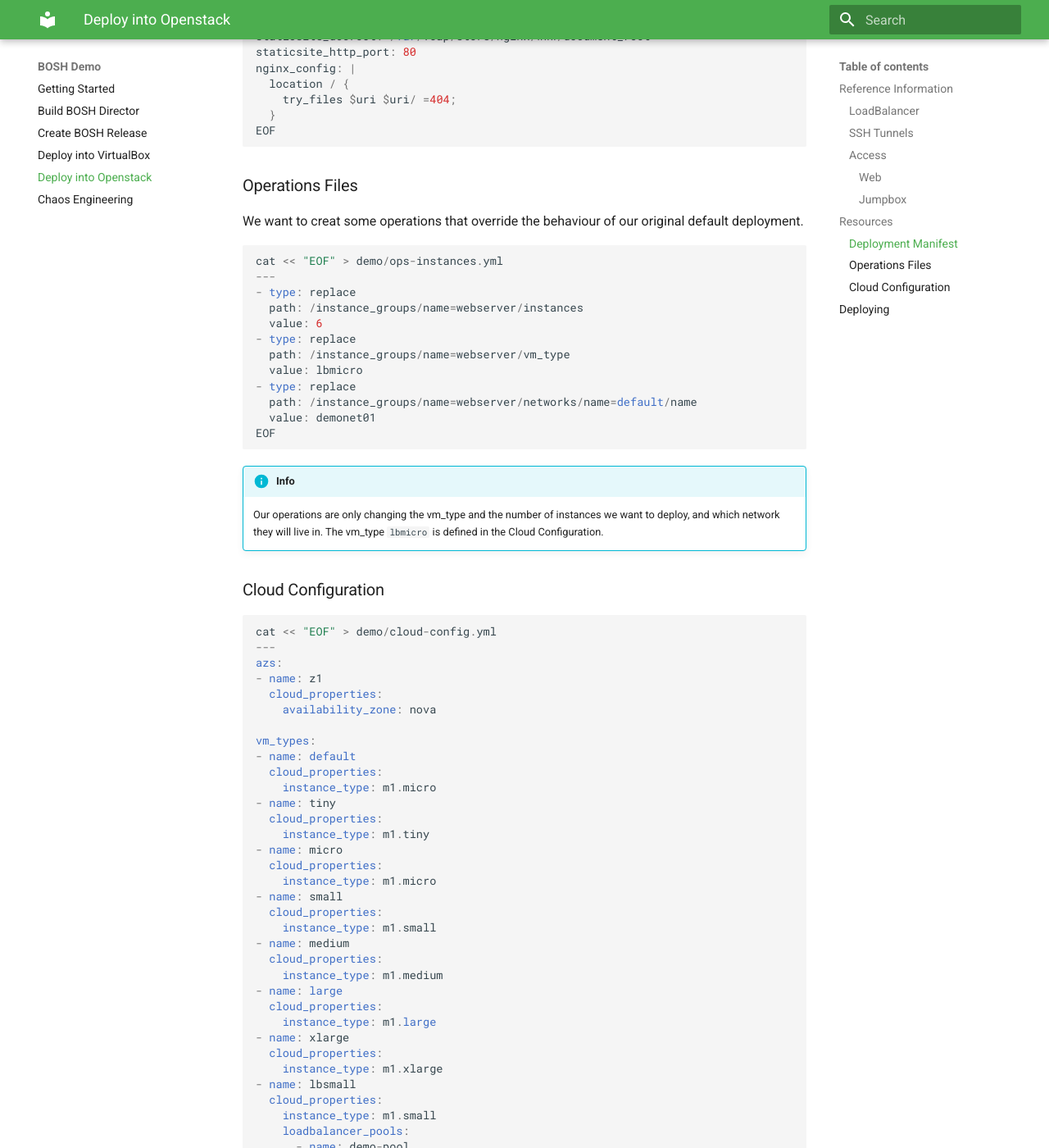
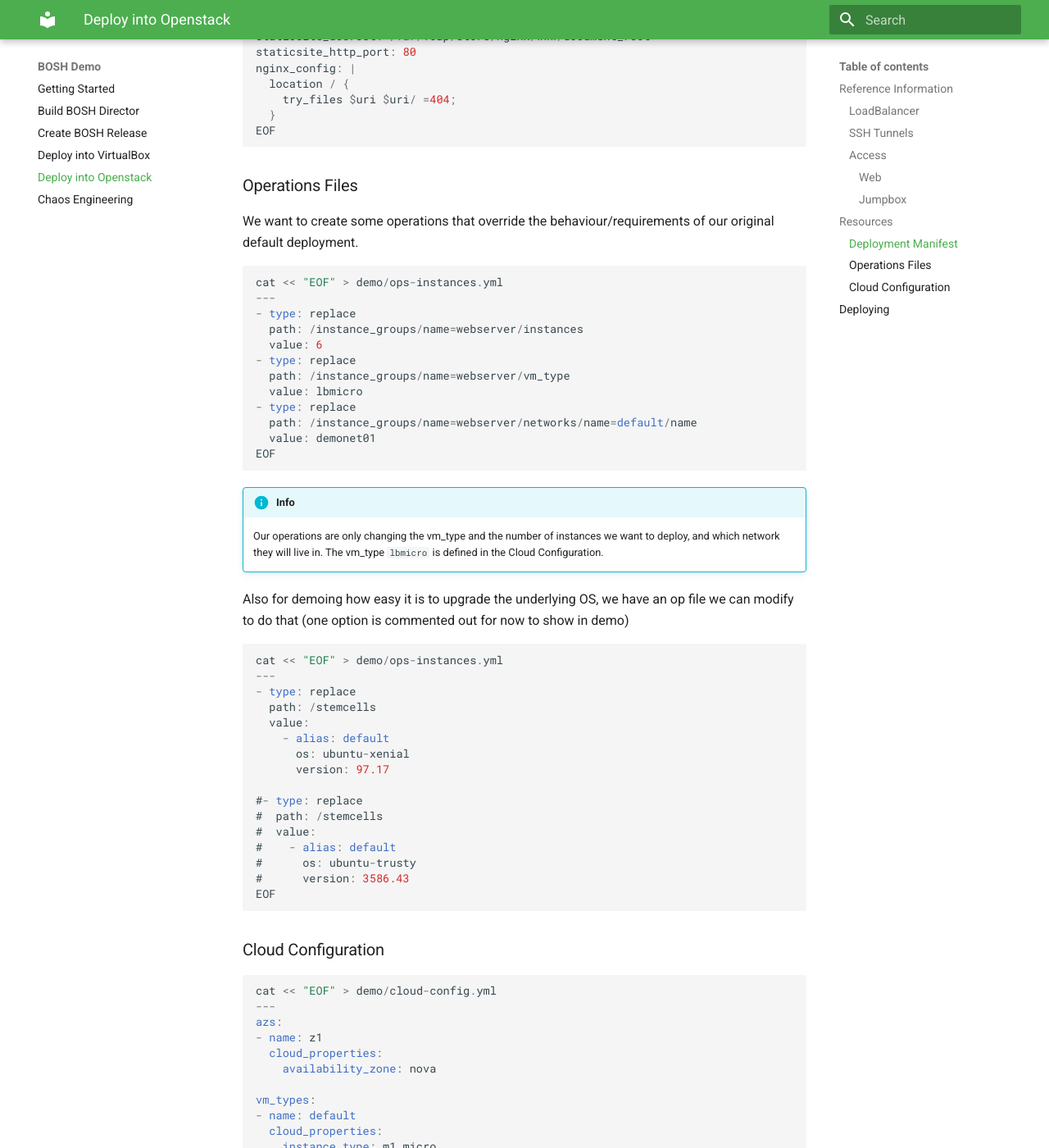
Before and after one commit to shreddedbacon/bosh-demo, an MkDocs documentation site: the page built from docs/openstack.md, in a window 1280 px wide and 1400 px high, scrolled down 2543 px. Shown: the whole window at 82% size. Built offline with MkDocs 1.6.1 and Material for MkDocs 9.7.7, drawn with Linux system fonts in a browser that asks for light colours; old or Windows-style settings are respelled for this version of MkDocs; some of the changed text lies outside the part shown.

Commit message:
fixes to openstack demo

````diff
--- a/docs/openstack.md
+++ b/docs/openstack.md
@@ -102,7 +102,7 @@
 EOF
 ```
 ## Operations Files
-We want to creat some operations that override the behaviour of our original default deployment.
+We want to create some operations that override the behaviour/requirements of our original default deployment.
 ```
 cat << "EOF" > demo/ops-instances.yml
 ---
@@ -120,6 +120,26 @@
 
 !!! info
     Our operations are only changing the vm_type and the number of instances we want to deploy, and which network they will live in. The vm_type `lbmicro` is defined in the Cloud Configuration.
+
+Also for demoing how easy it is to upgrade the underlying OS, we have an op file we can modify to do that (one option is commented out for now to show in demo)
+```
+cat << "EOF" > demo/ops-instances.yml
+---
+- type: replace
+  path: /stemcells
+  value:
+    - alias: default
+      os: ubuntu-xenial
+      version: 97.17
+
+#- type: replace
+#  path: /stemcells
+#  value:
+#    - alias: default
+#      os: ubuntu-trusty
+#      version: 3586.43
+EOF
+```
 
 ## Cloud Configuration
 ```
@@ -256,10 +276,15 @@
 ```
 And finally deploy it
 ```
-# no LB
+# no LB, only accessible on private IP of the instances built
 bosh -d static-web d ../demo/deployment.yml -l ../demo/variables.yml
 ```
 ```
-# with LB
+# with LB, accessible on the LB VIP
 bosh -d static-web d ../demo/deployment.yml -o ../demo/ops-instances.yml -l ../demo/variables.yml
 ```
+
+And to show stemcell changes
+```
+bosh -d static-web d ../demo/deployment.yml -o ../demo/ops-instances.yml -o ../demo/ops-stemcell.yml -l ../demo/variables.yml
+```
````
